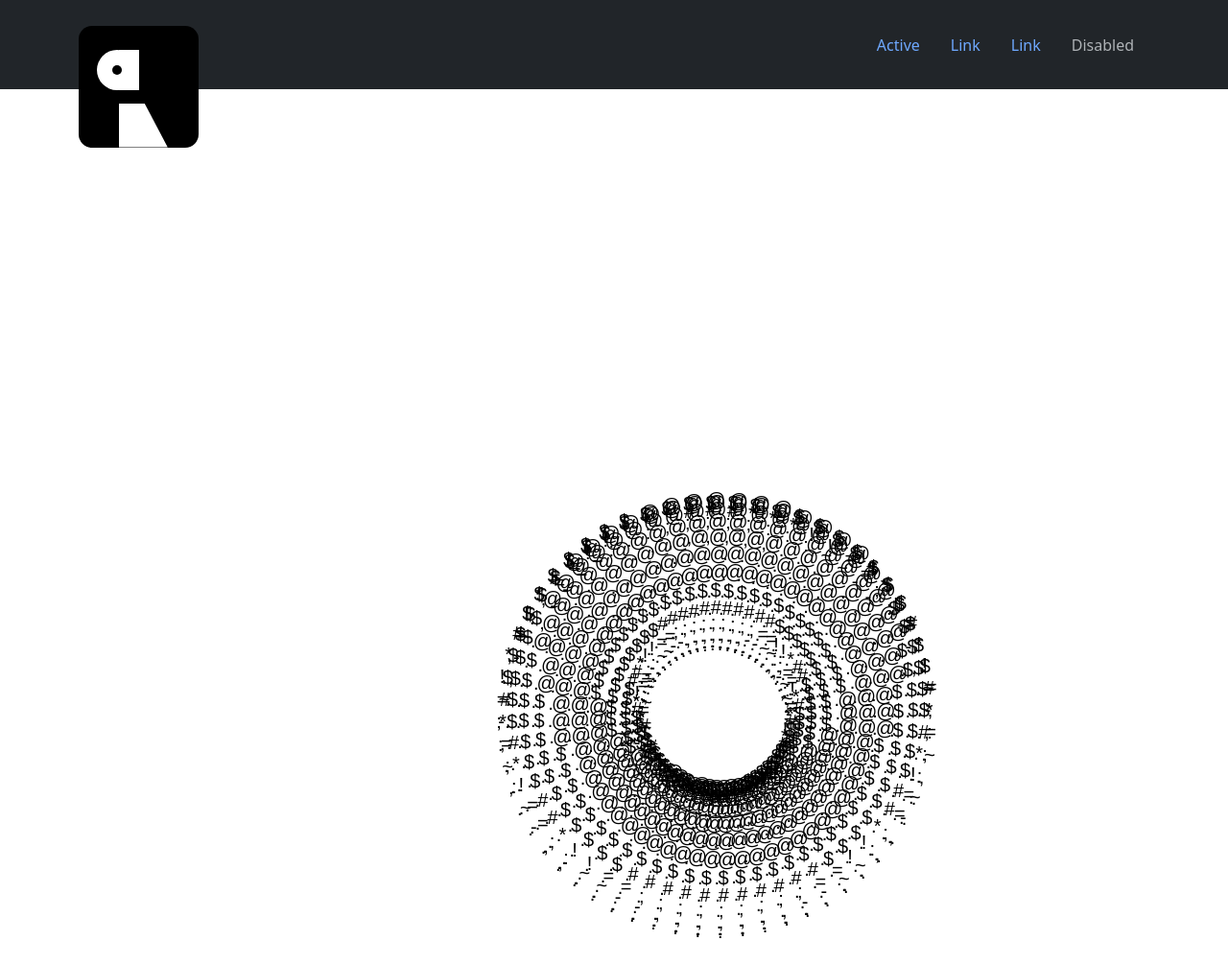
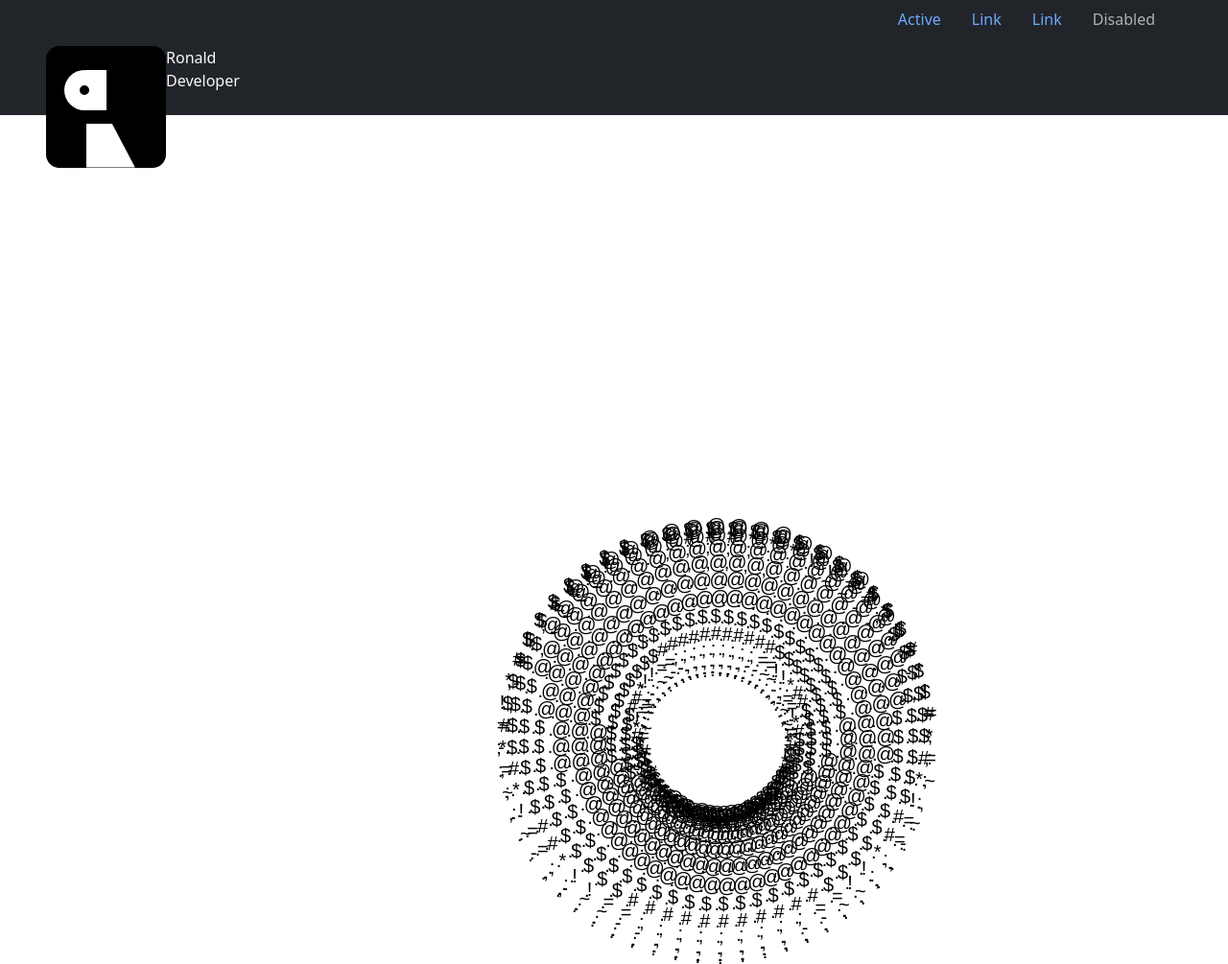
Before and after one commit to RognGit-Repo/MyPortfolio, a plain HTML site: page index.html in a window 1280 px wide. Shown: the top 1005 px of the page at 96% size. Drawn offline with nearby package versions, Linux system fonts and the light colour scheme.

Commit message:
practice bootstrap

```diff
--- a/index.html
+++ b/index.html
@@ -10,10 +10,9 @@
     <title>Ronald Reyes</title>
 </head>
 <body>
-    <nav class="nav bg-dark justify-content-end align-items-center" data-bs-theme="dark" style="height: 93px;">
+    <nav class="nav bg-dark " data-bs-theme="dark" style="height: 7.5rem;">
 
-
-        <div class="container">
+      <div class="navbar-brand m-5 d-flex flex-row" href="#">
         <svg class="myLogo" width="125" height="127" viewBox="0 0 125 127" fill="none" xmlns="http://www.w3.org/2000/svg">
           <!-- bg_square -->
           <rect class="myLogo_square_bg" width="125" height="127" rx="14" fill="black"/>
@@ -30,8 +29,18 @@
           <rect x="42" y="25" width="21" height="42" fill="white"/>
           <circle class="myLogo_eye" cx="70" cy="46" r="5" fill="black"/>
           </svg>
+          <div class="Avatar">
+            <span class="text-light">
+              Ronald
+            </span>
+            <p href="" class="text-light">
+              Developer
+            </a>
+          </div>
 
+      </div>
 
+        <div class="container-fluid me-5">
 
           <ul class="nav justify-content-end">
             <li class="nav-item">
@@ -65,17 +74,3 @@
 
 </body>
 </html>
-
-
-/* Avatar Block */
-
-/* Auto layout */
-display: flex;
-flex-direction: row;
-align-items: flex-start;
-padding: 0px;
-gap: 12px;
-
-position: relative;
-width: 175px;
-height: 58px;
--- a/style.css
+++ b/style.css
@@ -1,4 +1,4 @@
 
-.myLogo{
+.navbar-brand{
     position: absolute;
 }
```
Lines whose indentation alone changed are shown as unchanged.
